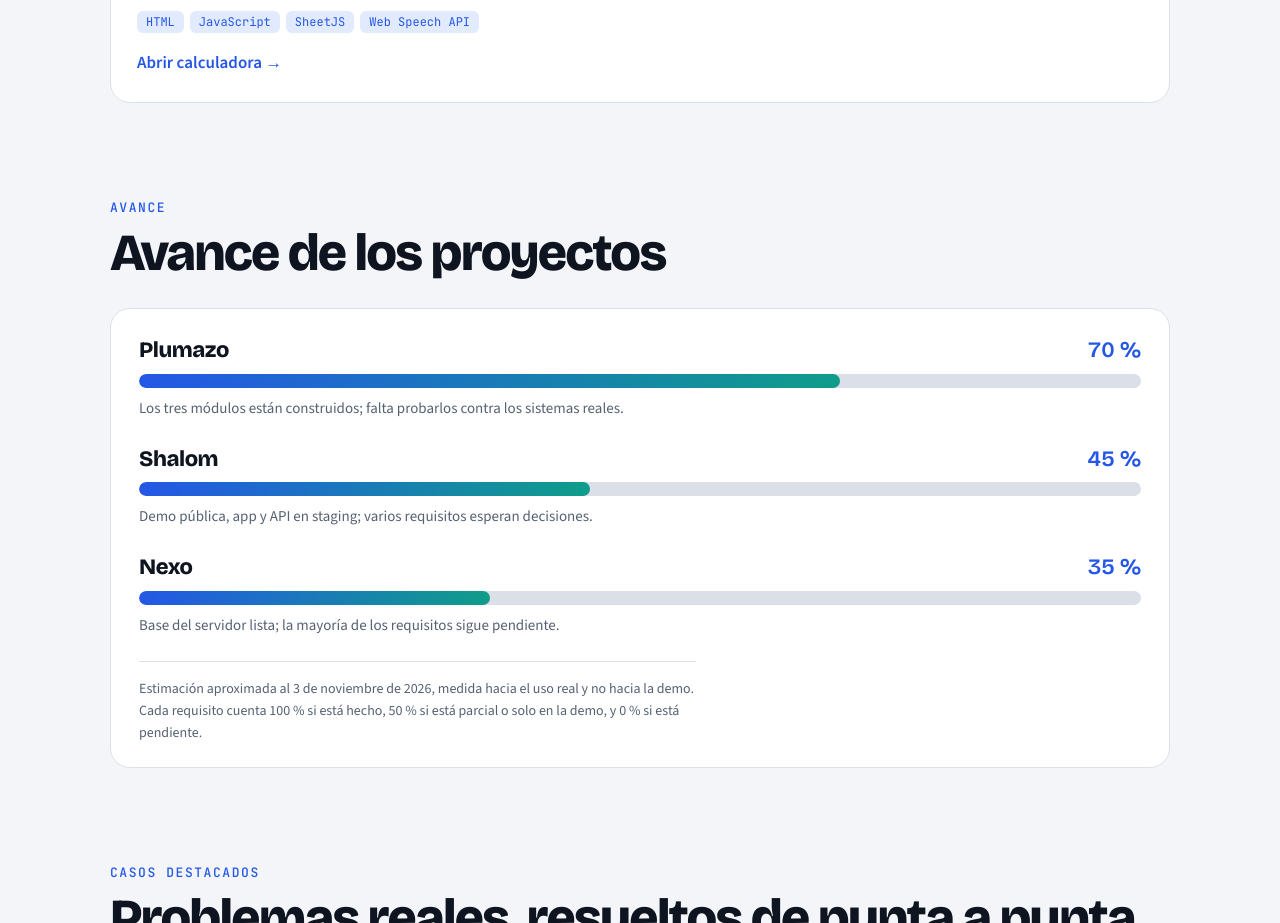
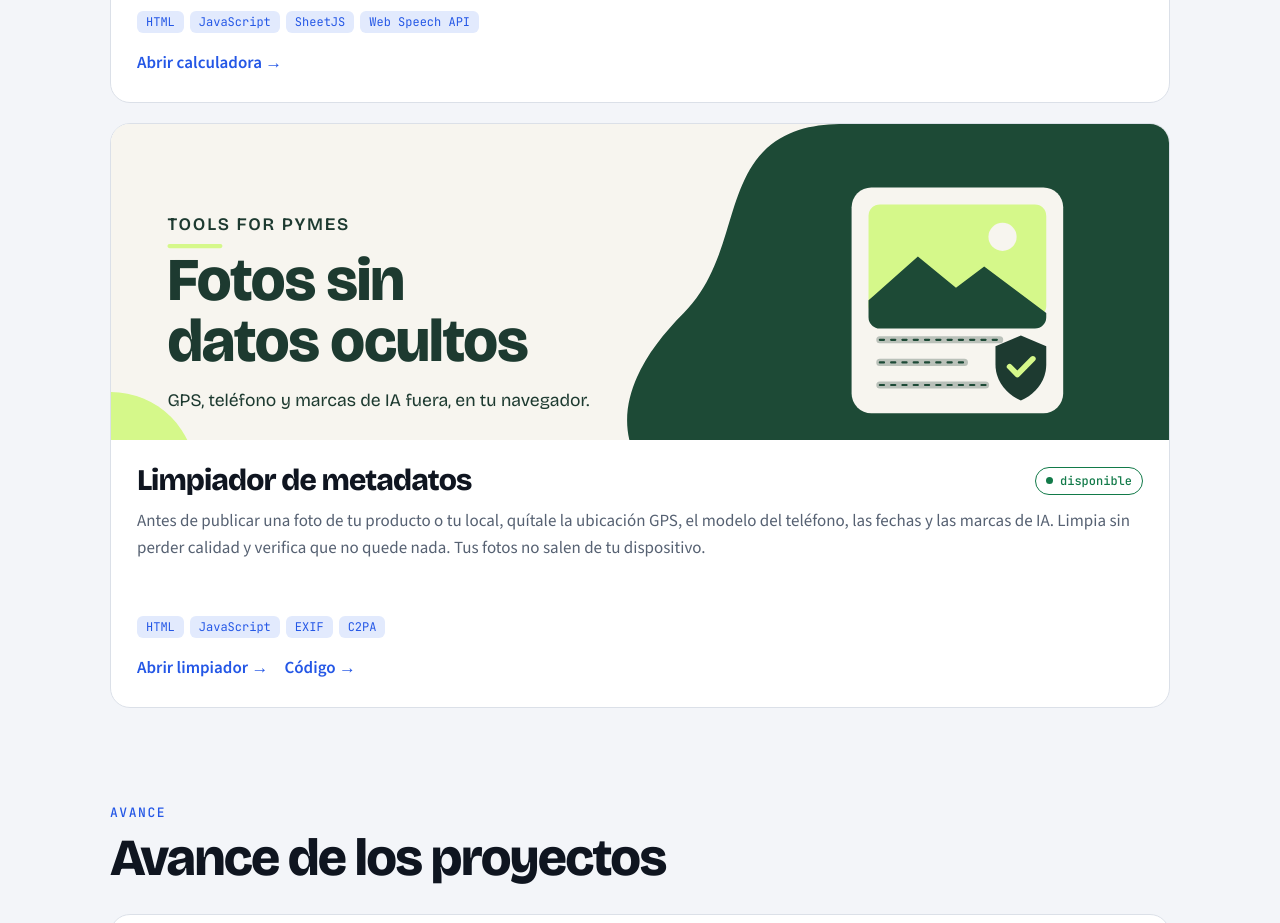
Before and after one commit to danielherrodri/danielherrodri.github.io, a plain HTML site: page index.html in a window 1280 px wide. Shown: the part 2858-3781 px from the top of the page. Drawn offline with nearby package versions, Linux system fonts and the light colour scheme.

Commit message:
Agrega el Limpiador de metadatos a Tools for Pymes

```diff
--- a/index.html
+++ b/index.html
@@ -442,6 +442,35 @@ a:focus-visible{outline:2px solid var(--accent);outline-offset:3px}
           <div class="links"><a href="https://danielherrodri.github.io/calculadora-precios/">Abrir calculadora →</a></div>
         </div>
       </article>
+      <article class="proj reveal" style="--d:.16s" data-term="pymes">
+        <div class="shot banner">
+          <svg xmlns="http://www.w3.org/2000/svg" class="bn" viewBox="0 0 1500 500" role="img" aria-label="Limpiador de metadatos. Quita la ubicación y los datos ocultos de tus fotos antes de compartirlas.">
+<rect width="1500" height="500" fill="#f7f5ef"/>
+<circle cx="0" cy="500" r="120" fill="#d5f88a"/>
+<path d="M760 500C700 420 744 336 812 268C884 196 868 92 930 34C962 6 1000 0 1040 0H1500V500Z" fill="#1d4a36"/>
+<g transform="translate(1050 90)">
+  <rect x="0" y="0" width="300" height="320" rx="28" fill="#f7f5ef"/>
+  <rect x="24" y="24" width="252" height="160" rx="16" fill="#d5f88a"/>
+  <path d="M24 160l70-62 54 44 40-30 88 66v6a16 16 0 0 1-16 16H40a16 16 0 0 1-16-16z" fill="#1d4a36"/>
+  <circle cx="214" cy="70" r="20" fill="#f7f5ef"/>
+  <g stroke="#1d3a30" stroke-width="10" stroke-linecap="round" opacity=".28"><path d="M40 216h170M40 248h120M40 280h150"/></g>
+  <path d="M40 216h170M40 248h120M40 280h150" stroke="#1d4a36" stroke-width="3" stroke-linecap="round" stroke-dasharray="6 10"/>
+  <g transform="translate(200 210)"><path d="M40 0l36 15v26c0 23-15 42-36 51C19 83 4 64 4 41V15z" fill="#1d3a30"/><path d="M24 44l11 11 22-22" fill="none" stroke="#d5f88a" stroke-width="8" stroke-linecap="round" stroke-linejoin="round"/></g>
+</g>
+<text class="k" x="80" y="150">TOOLS FOR PYMES</text>
+<rect x="80" y="170" width="78" height="6" rx="3" fill="#d5f88a"/>
+<text class="h" x="80" y="250">Fotos sin</text>
+<text class="h" x="80" y="336">datos ocultos</text>
+<text class="s" x="80" y="400">GPS, teléfono y marcas de IA fuera, en tu navegador.</text>
+</svg>
+        </div>
+        <div class="proj-body">
+          <div class="proj-head"><h3>Limpiador de metadatos</h3><span class="state ok">disponible</span></div>
+          <p>Antes de publicar una foto de tu producto o tu local, quítale la ubicación GPS, el modelo del teléfono, las fechas y las marcas de IA. Limpia sin perder calidad y verifica que no quede nada. Tus fotos no salen de tu dispositivo.</p>
+          <div class="tags"><span>HTML</span><span>JavaScript</span><span>EXIF</span><span>C2PA</span></div>
+          <div class="links"><a href="https://danielherrodri.github.io/limpiador-metadatos/">Abrir limpiador →</a><a href="https://github.com/danielherrodri/limpiador-metadatos">Código →</a></div>
+        </div>
+      </article>
     </div>
   </section>
 
```
